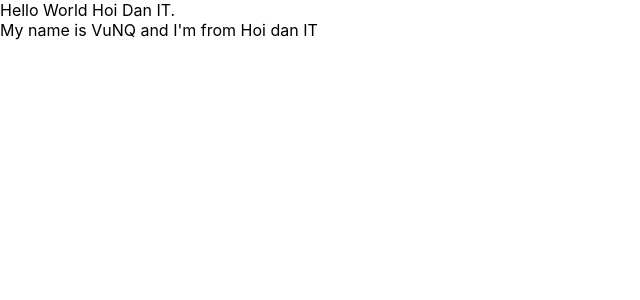
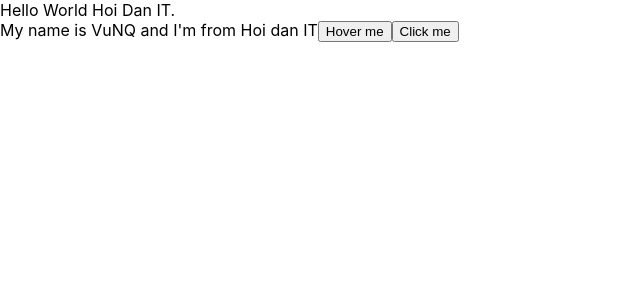
Before and after one commit to VuNQ9/test-demo-react, a React (Create React App) app: page / in a window 1280 px wide. Shown: the top 300 px of the page, without its empty margins (0-640 px from the left). Built offline with nearby package versions, Linux system fonts and the light colour scheme.

Commit message:
video 19

```diff
--- a/src/components/MyComponent.js
+++ b/src/components/MyComponent.js
@@ -10,11 +10,22 @@
         age: 26
     };
 
+    handleClick(event) {
+        console.log(">>> Click me my button");
+        console.log("My name is ", this.state.name);
+    }
+
+    handleOnMouseOver(event) {
+        console.log(event.pageX);
+    }
+
     //JSX
     render() {
         return (
             <div>
-                My name is {this.state.name} and I'm from {this.state.address}
+                My name is {this.state.name} and I'm from  {this.state.address}
+                <button onMouseOver={this.handleOnMouseOver}>Hover me</button>
+                <button onClick={this.handleClick}>Click me</button>
             </div>
         );
     }
```
